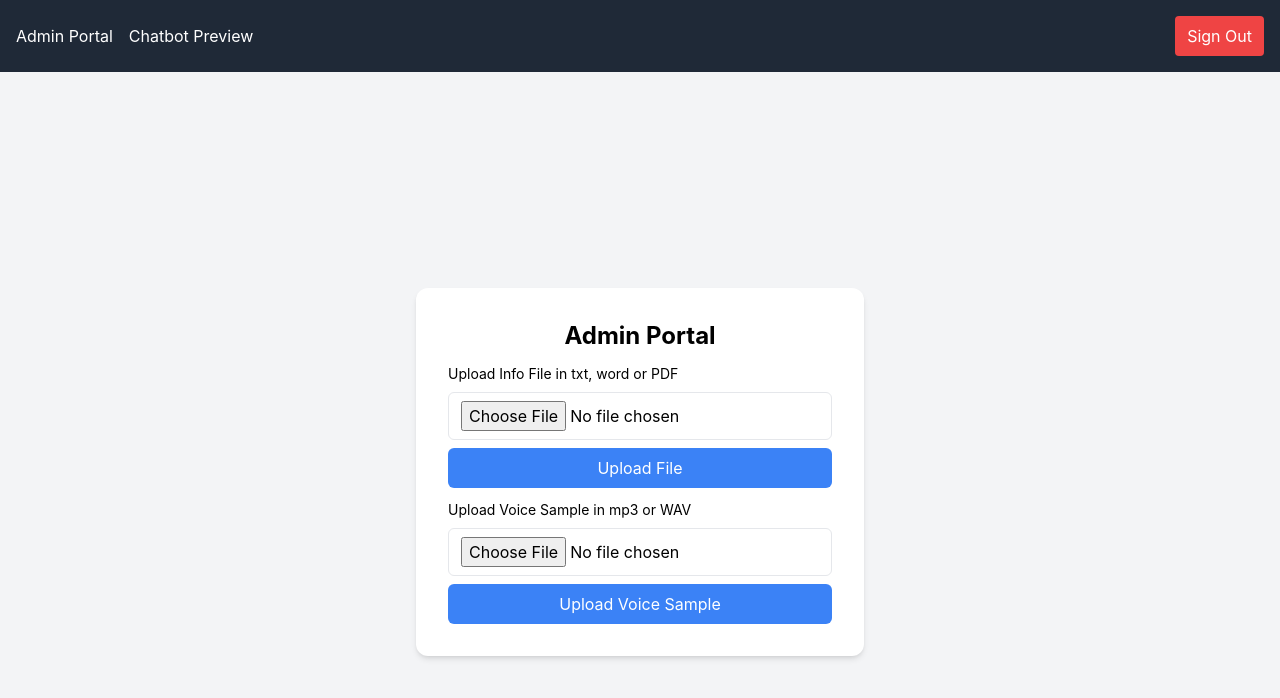
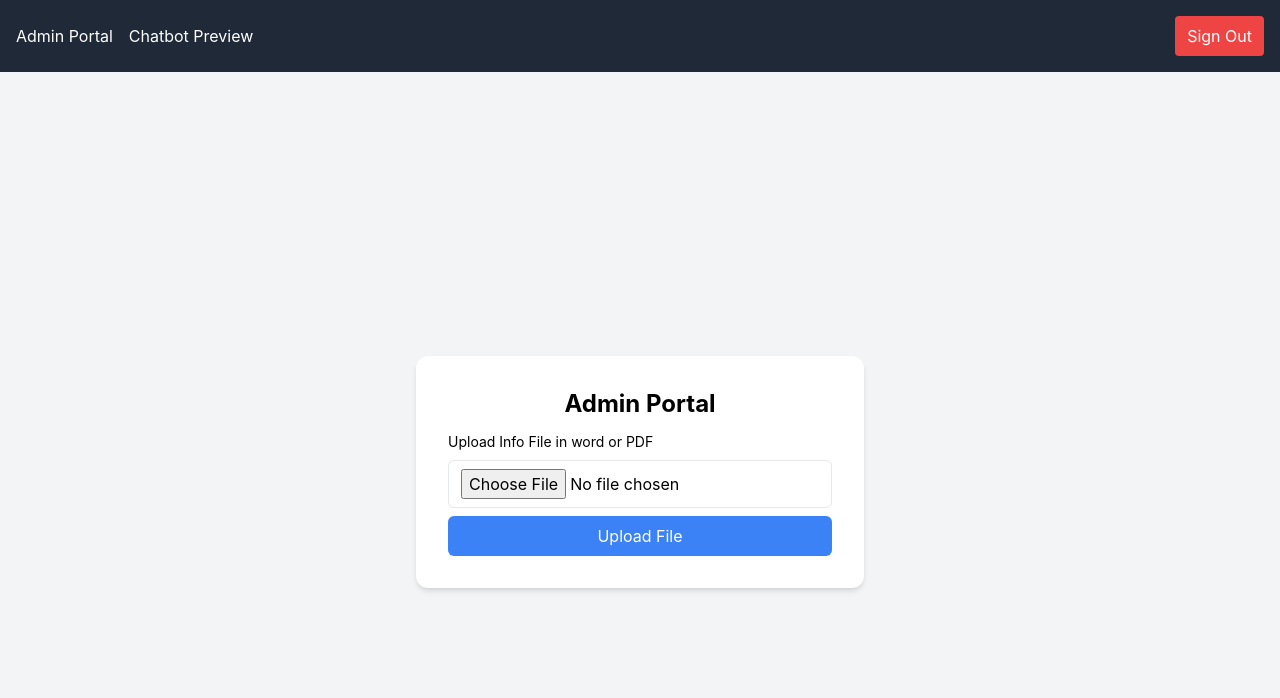
Before and after one commit to Amalina-Hashim/chatbot_FE, a React (Create React App) app: page /admin in a window 1280 px wide. Shown: the top 698 px of the page. Built offline with nearby package versions, Linux system fonts and the light colour scheme.

Commit message:
updated admin portal and widget format

```diff
--- a/src/api.js
+++ b/src/api.js
@@ -62,7 +62,6 @@ export const sendMessage = async (message) => {
   return response.data;
 };
 
-
 export const generateChatBotWidget = async () => {
   const token = localStorage.getItem("token");
   const response = await axios.post(
@@ -72,7 +71,8 @@ export const generateChatBotWidget = async () => {
       headers: {
         Authorization: `Bearer ${token}`,
       },
+      responseType: "blob",
     }
   );
-  return response.data;
+  return response;
 };
--- a/src/components/AdminPortal.js
+++ b/src/components/AdminPortal.js
@@ -107,7 +107,7 @@ const AdminPortal = () => {
         )}
         <div>
           <label className="block mb-2 text-sm">
-            Upload Info File in txt, word or PDF
+            Upload Info File in word or PDF
           </label>
           <input
             type="file"
@@ -126,7 +126,7 @@ const AdminPortal = () => {
             </div>
           )}
         </div>
-        <div>
+        {/* <div>
           <label className="block mb-2 text-sm">
             Upload Voice Sample in mp3 or WAV
           </label>
@@ -146,7 +146,7 @@ const AdminPortal = () => {
               Uploaded: {uploadedVoiceSampleName}
             </div>
           )}
-        </div>
+        </div> */}
         {fileUploaded && (
           <button
             onClick={handleGenerateWidget}
--- a/src/components/Navbar.js
+++ b/src/components/Navbar.js
@@ -5,7 +5,10 @@ const Navbar = () => {
   const navigate = useNavigate();
 
   const handleLogout = () => {
-    localStorage.removeItem("token");
+      localStorage.removeItem("token");
+      localStorage.removeItem("fileUploaded");
+      localStorage.removeItem("uploadedVoiceSampleName");
+      localStorage.removeItem("uploadedFileName");
     navigate("/");
   };
 
```
Lines whose indentation alone changed are shown as unchanged.
